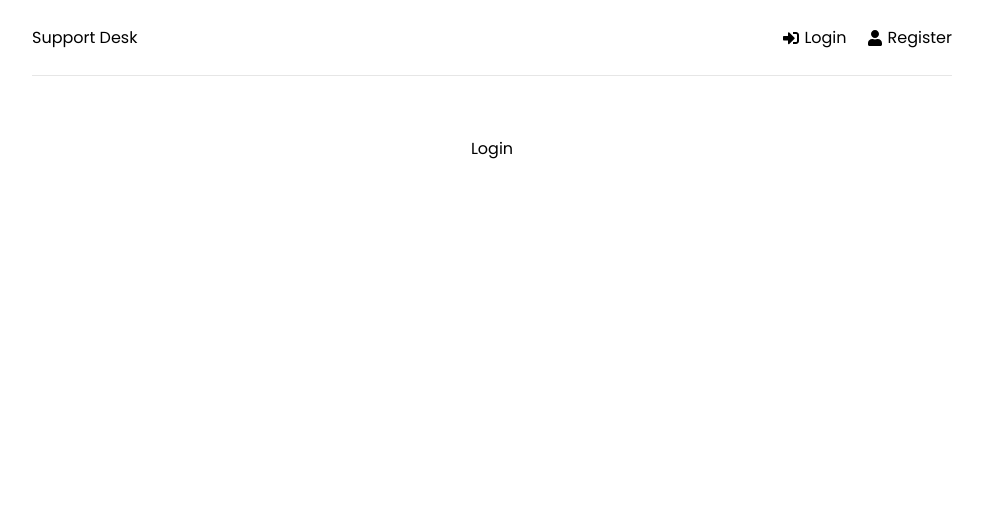
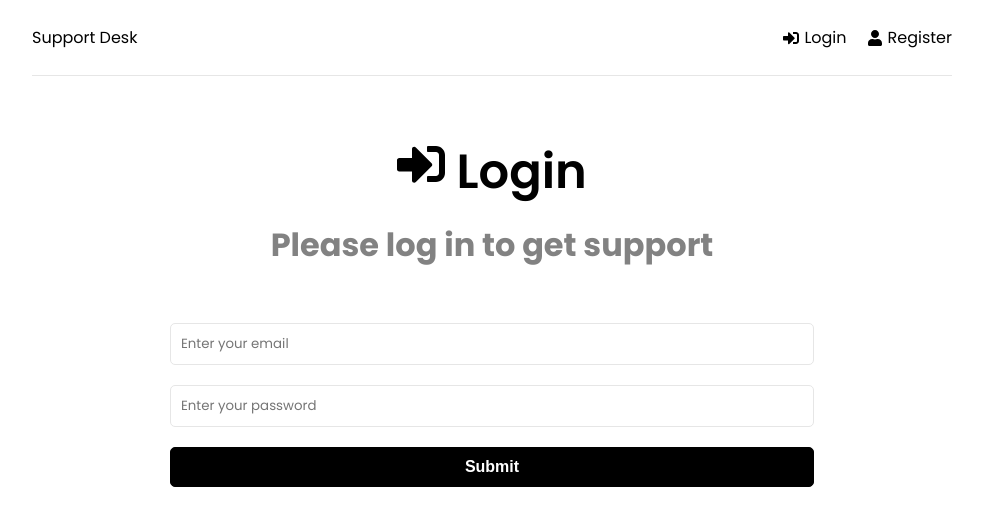
Before and after one commit to Jordanxwa/TicketSupport, a React (Create React App) app in the folder frontend/: page /login in a window 1280 px wide. Shown: the top 526 px of the page, without its empty margins (148-1131 px from the left). Built offline with nearby package versions, Linux system fonts and the light colour scheme.

Commit message:
completed register and login pages, set up redux

```diff
--- a/frontend/src/pages/Home.jsx
+++ b/frontend/src/pages/Home.jsx
@@ -1,8 +1,19 @@
 import React from 'react'
+import {Link} from 'react-router-dom'
+import {FaQuestionCircle, FaTicketAlt} from "react-icons/fa"
 
 function Home() {
   return (
-    <div>Home</div>
+    <>
+    <section className='heading'>
+      <h1>What do you need help with?</h1>
+      <p>Please choose from an option below</p>
+    </section>
+
+    <Link to='/new-ticket' className='btn btn-reverse btn-block'> <FaQuestionCircle/> Create New Ticket </Link>
+
+    <Link to='/tickets' className='btn btn-block'> <FaTicketAlt/> View My Tickets </Link>
+    </>
   )
 }
 
--- a/frontend/src/pages/Login.jsx
+++ b/frontend/src/pages/Login.jsx
@@ -1,8 +1,48 @@
-import React from 'react'
+import {useState} from 'react'
+import {FaSignInAlt} from 'react-icons/fa'
+import {toast} from 'react-toastify'
 
 function Login() {
+  const [formData, setFormData] = useState({
+    email: '',
+    password: '',
+  })
+
+  // Destructure
+  const { name, email, password, password2 } = formData
+
+  // set form data to prev state, select name by the value
+  const onChange = (e) => {
+  setFormData((prevState) => ({
+    ...prevState,
+    [e.target.name]: e.target.value,
+    }))
+  }
+
   return (
-    <div>Login</div>
+    <>
+    <section className="heading">
+      <h1>
+        <FaSignInAlt /> Login
+      </h1>
+      <p>Please log in to get support</p>
+    </section>
+    <section className="form">
+      <form>
+
+        <div className="form-group">
+          <input type="email" id="email" name='email' className="form-control" value={email}
+          onChange={onChange} placeholder='Enter your email' required />
+        </div>
+        <div className="form-group">
+          <input type="password" id="password" name='password' className="form-control" value={password}
+          onChange={onChange} placeholder='Enter your password' required />
+        </div>
+
+        <div className="form-group"><button className="btn btn-block">Submit</button></div>
+      </form>
+    </section>
+    </>
   )
 }
 
```
Also changed, not shown: frontend/src/app/store.js (added, +8 -0 lines), frontend/src/features/auth/authSlice.js (added, +18 -0 lines), frontend/src/features/auth/authService.js (added).
